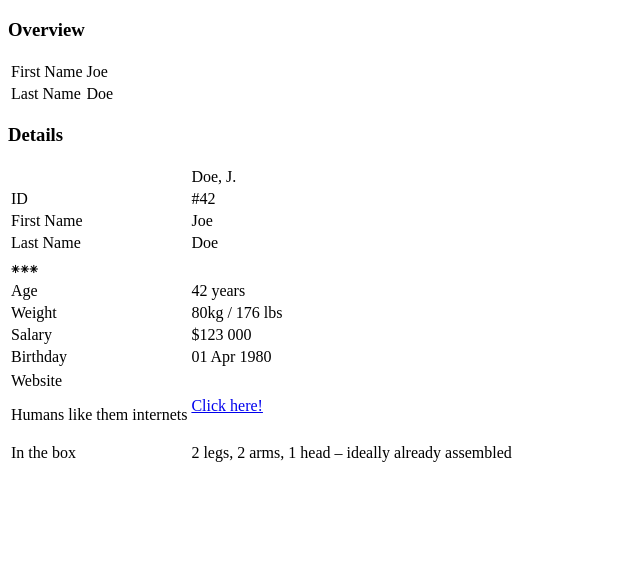
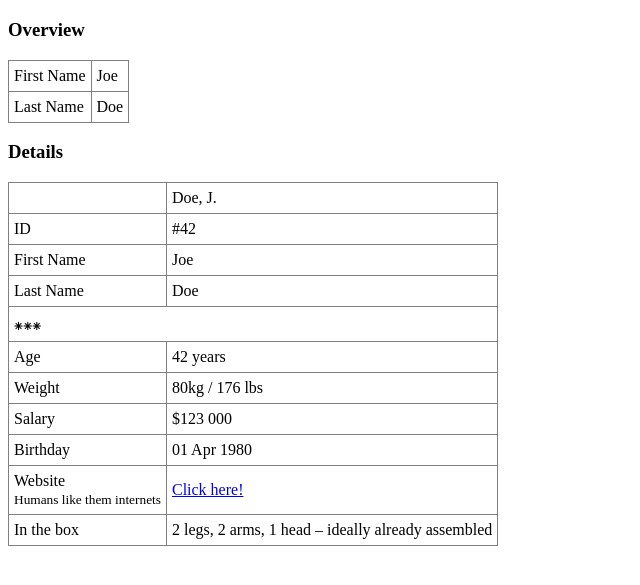
Before and after one commit to Strajk/Scrapee, a website: page simplest/index.html in a window 1280 px wide. Shown: the part 61-646 px from the top of the page, without its empty margins (0-640 px from the left). Drawn offline with Linux system fonts and the light colour scheme.

Commit message:
Hurt eyes less

```diff
--- a/simplest/index.html
+++ b/simplest/index.html
@@ -3,6 +3,20 @@
 <head>
   <meta charset="utf-8">
   <title>Scrapee: simplest</title>
+  <style>
+    table {
+      border-collapse: collapse;
+    }
+
+    table, th, td {
+      border: 1px solid grey;
+    }
+
+    th, td {
+      padding: 6px 5px;
+    }
+
+  </style>
 </head>
 <body>
 
@@ -67,7 +81,9 @@
   <tr>
     <td>
       Website
-      <p>Humans like them internets</p>
+      <div>
+        <small>Humans like them internets</small>
+      </div>
     </td>
     <td><a href="https://www.full-url.com">Click here!</a></td>
   </tr>
```
